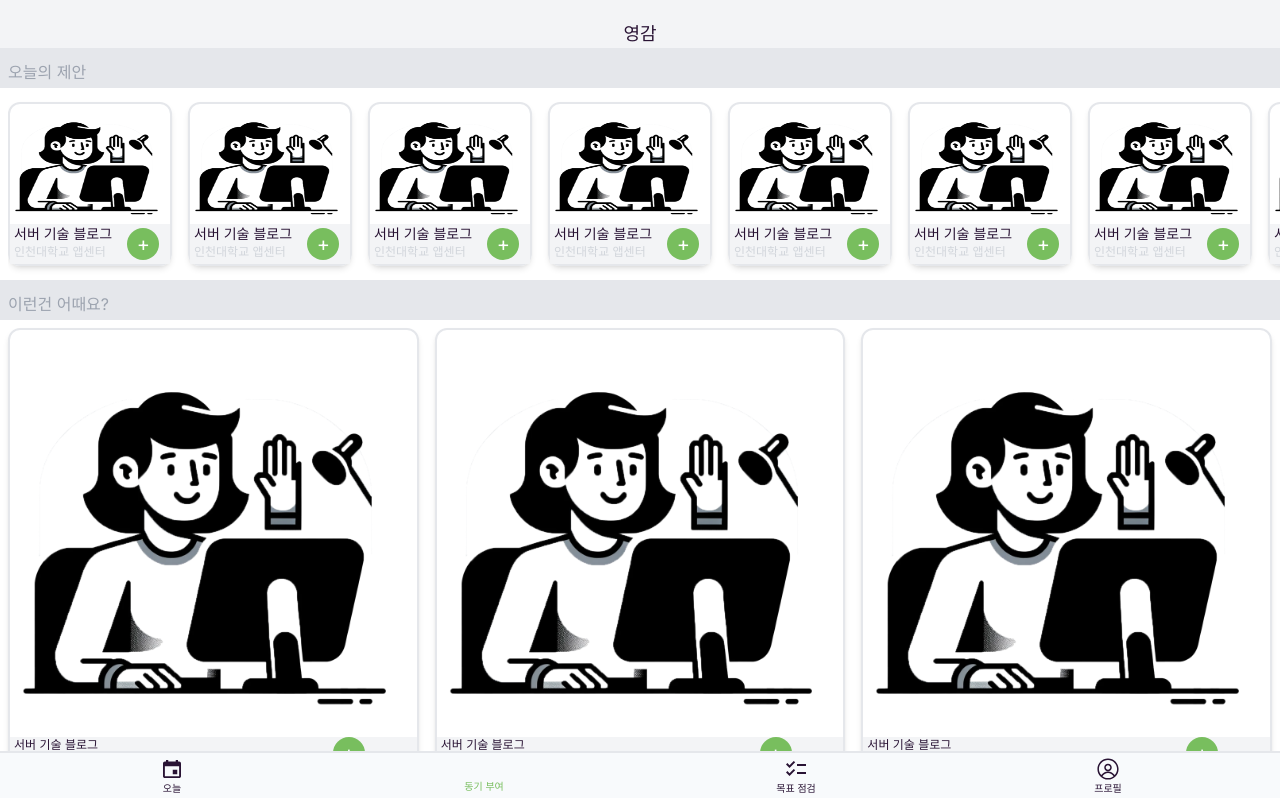
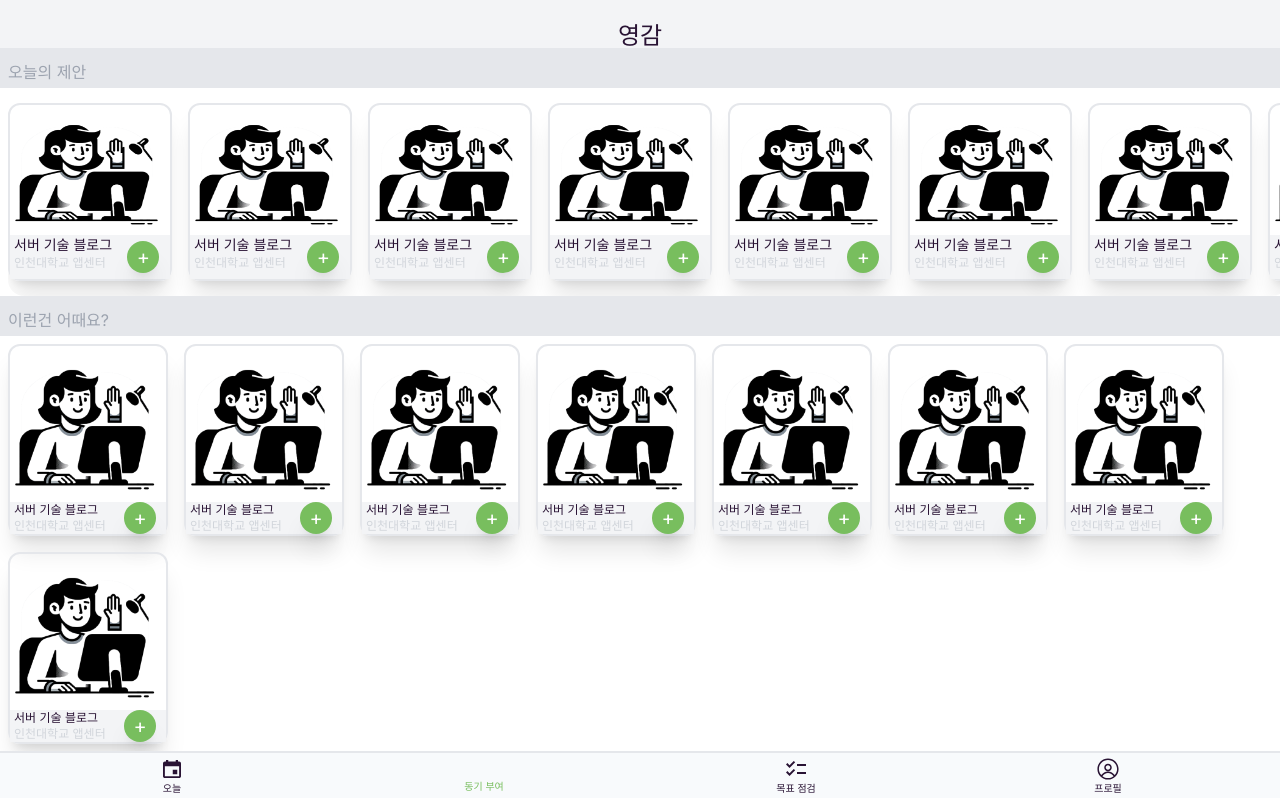
Before and after one commit to BCD-q/pencil-me-fe, a Next.js app: page /main/inspiration in a window 1280 px wide. Shown: the top 798 px of the page. Built offline with nearby package versions, Linux system fonts and the light colour scheme; some icons are missing.

Commit message:
feat: 영감 페이지 컴포넌트 수정 그룹페이지 css 수정

```diff
--- a/src/app/group/components/GroupBox.tsx
+++ b/src/app/group/components/GroupBox.tsx
@@ -27,7 +27,7 @@ export default function GroupBox(): JSX.Element {
   }, [groupModalOpen]);
 
   return (
-    <div className="flex flex-col flex-grow items-center bg-gray-200 border-8">
+    <div className="flex flex-col h-full items-center bg-gray-200 border-8 overflow-y-scroll">
       {category &&
         category.map((item, index) => (
           <button
--- a/src/app/group/components/GroupFooter.tsx
+++ b/src/app/group/components/GroupFooter.tsx
@@ -13,7 +13,7 @@ export default function GroupFooter() {
   };
 
   return (
-    <div className="flex w-full sticky bottom-0 bg-inherit">
+    <div className="flex w-full sticky bottom-0 bg-white h-20">
       <button
         className="absolute border-none top-2 left-4 btn btn-outline btn-success text-[#78be5e]"
         onClick={toggleModal}
--- a/src/app/group/layout.tsx
+++ b/src/app/group/layout.tsx
@@ -8,8 +8,10 @@ export default function RootLayout({
 }) {
   return (
     <div className="flex flex-col h-screen">
-      <main className="flex-grow">{children}</main>
-      <GroupFooter />
+      <main className="">{children}</main>
+      <div className="">
+        <GroupFooter />
+      </div>
     </div>
   );
 }
--- a/src/app/group/page.tsx
+++ b/src/app/group/page.tsx
@@ -14,7 +14,7 @@ export default function Group(): JSX.Element {
   return (
     <div className="flex flex-col">
       <Cartegory>그룹</Cartegory>
-      <div className="flex flex-col items-center bg-gray-200 border-8 border-slate-200 ">
+      <div className="flex flex-col items-center bg-gray-200 border-8 border-slate-200 h-36">
         <Link
           href="../main"
           className=" pl-4 pt-2 flex justify-start w-11/12 h-12 mt-2 text-lg bg-white rounded-t-lg border-b-[1px]  border-gray-200 hover:bg-gray-300"
--- a/src/app/main/inspiration/components/BottomCarousel.tsx
+++ b/src/app/main/inspiration/components/BottomCarousel.tsx
@@ -2,7 +2,7 @@ import BottomCarousel from './BottonComponent';
 
 export default function BottonInspiration() {
   return (
-    <div className="carousel carousel-vertical h-full bg-white">
+    <div className="h-full flex flex-wrap carousel bg-white">
       <BottomCarousel />
       <BottomCarousel />
       <BottomCarousel />
--- a/src/app/main/inspiration/components/BottonComponent.tsx
+++ b/src/app/main/inspiration/components/BottonComponent.tsx
@@ -4,9 +4,9 @@ import BubbleImage from '../../../../resources/images/common/BubbleImage.png';
 
 export default function BottomCarousel() {
   return (
-    <div>
+    <div className="w-50">
       <main className="flex my-2">
-        <div className="rounded-xl h-4/6 w-1/3 my-auto shadow-md mx-2 flex-col border-2">
+        <div className="rounded-xl h-1/2 w-40 my-auto shadow-xl mx-2 flex-col border-2">
           <Image src={BubbleImage} alt="" className="" />
           <div className="bg-gray-100 flex h-1/4">
             <div className="flex-col w-2/3 whitespace-nowrap overflow-hidden text-ellipsis">
@@ -15,35 +15,7 @@ export default function BottomCarousel() {
                 인천대학교 앱센터
               </div>
             </div>
-            <button className=" bg-[#78be5e] w-8 h-8 rounded-full mx-auto my-auto text-white text-xl">
-              +
-            </button>
-          </div>
-        </div>
-        <div className="rounded-xl h-4/6 w-1/3 my-auto shadow-md mx-2 flex-col border-2">
-          <Image src={BubbleImage} alt="" className="" />
-          <div className="bg-gray-100 flex h-1/4">
-            <div className="flex-col w-2/3 whitespace-nowrap overflow-hidden text-ellipsis">
-              <div className="text-xs w-20 ml-1">서버 기술 블로그</div>
-              <div className="text-xs w-20 ml-1 text-gray-300">
-                인천대학교 앱센터
-              </div>
-            </div>
-            <button className=" bg-[#78be5e] w-8 h-8 rounded-full mx-auto my-auto text-white text-xl">
-              +
-            </button>
-          </div>
-        </div>
-        <div className="rounded-xl h-4/6 w-1/3 my-auto shadow-md mx-2 flex-col border-2">
-          <Image src={BubbleImage} alt="" className="" />
-          <div className="bg-gray-100 flex h-1/4">
-            <div className="flex-col w-2/3 whitespace-nowrap overflow-hidden text-ellipsis">
-              <div className="text-xs w-20 ml-1">서버 기술 블로그</div>
-              <div className="text-xs w-20 ml-1 text-gray-300">
-                인천대학교 앱센터
-              </div>
-            </div>
-            <button className=" bg-[#78be5e] w-8 h-8 rounded-full mx-auto my-auto text-white text-xl">
+            <button className=" bg-[#78be5e] w-8 h-8 rounded-full shadow-xl mx-auto my-auto text-white text-xl">
               +
             </button>
           </div>
--- a/src/app/main/inspiration/components/TopComponent.tsx
+++ b/src/app/main/inspiration/components/TopComponent.tsx
@@ -5,7 +5,7 @@ import BubbleImage from '../../../../resources/images/common/BubbleImage.png';
 export default function CarouselComponent() {
   return (
     <>
-      <div className="carousel-item rounded-xl h-5/6 my-auto shadow-md mx-2 flex-col border-2">
+      <div className="carousel-item rounded-xl h-5/6 my-auto shadow-xl mx-2 flex-col border-2">
         <Image src={BubbleImage} className="w-40 h-3/4 " alt="" />
         <div className="bg-gray-100 flex h-1/4">
           <div className="flex-col w-2/3 whitespace-nowrap overflow-hidden text-ellipsis">
@@ -14,7 +14,7 @@ export default function CarouselComponent() {
               인천대학교 앱센터
             </div>
           </div>
-          <button className=" bg-[#78be5e] w-8 h-8 rounded-full mx-auto my-auto text-white text-xl">
+          <button className=" bg-[#78be5e] w-8 h-8 rounded-full mx-auto my-auto text-white text-xl shadow-xl">
             +
           </button>
         </div>
--- a/src/app/main/inspiration/page.tsx
+++ b/src/app/main/inspiration/page.tsx
@@ -9,7 +9,7 @@ export default function InspirationPage(): JSX.Element {
     <div className="h-full flex flex-col">
       <Cartegory>영감</Cartegory>
       <WorkBar>오늘의 제안</WorkBar>
-      <div className="bg-white h-48">
+      <div className="bg-white h-52">
         <Carousel />
       </div>
       <WorkBar>이런건 어때요?</WorkBar>
--- a/src/component/common/Cartegory.tsx
+++ b/src/component/common/Cartegory.tsx
@@ -24,7 +24,7 @@ export default function Cartegory({
       ) : (
         ''
       )}
-      <div className="mt-1 text-md sm:text-lg">{children}</div>
+      <div className="mt-1 text-xl sm:text-2xl">{children}</div>
     </div>
   );
 }
```
